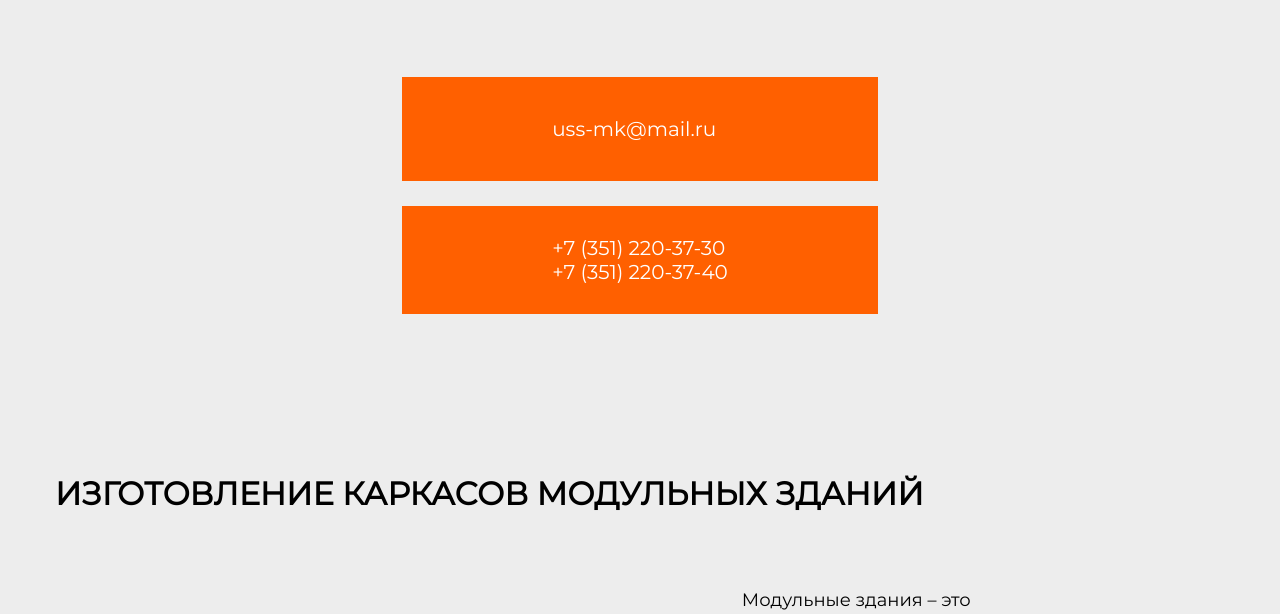
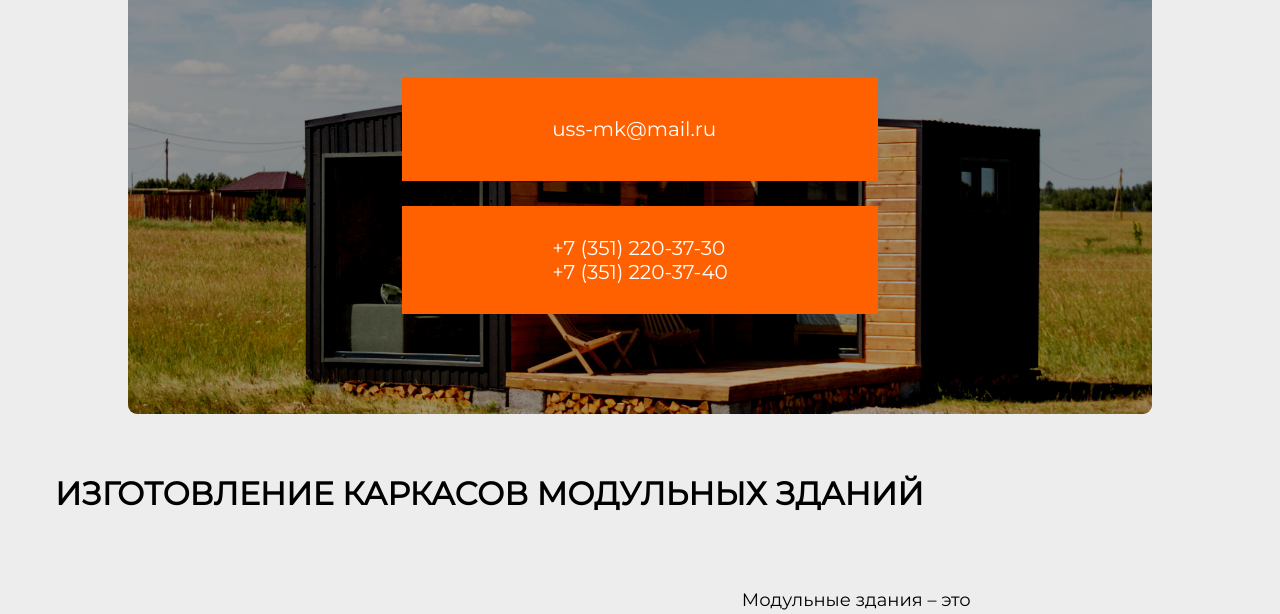
Before and after one commit to sega-ch/ussk.github.io, a plain HTML site: page index.html in a window 1280 px wide. Shown: the part 892-1506 px from the top of the page. Drawn offline with Linux system fonts and the light colour scheme; files whose address does not match are found by name.

Commit message:
Update styleHeader.css

```diff
--- a/public/css/styleHeader.css
+++ b/public/css/styleHeader.css
@@ -125,7 +125,7 @@ body {
   margin-top: 80px;
   padding-top: 50px;
   padding-bottom: 100px;
-  background-image: url("./assets/_IMG_5575_cr1.jpg");
+  background-image: url("../../assets/_IMG_5575_cr1.jpg");
   background-size: cover;
   background-repeat: no-repeat;
   width: 80%;
```
